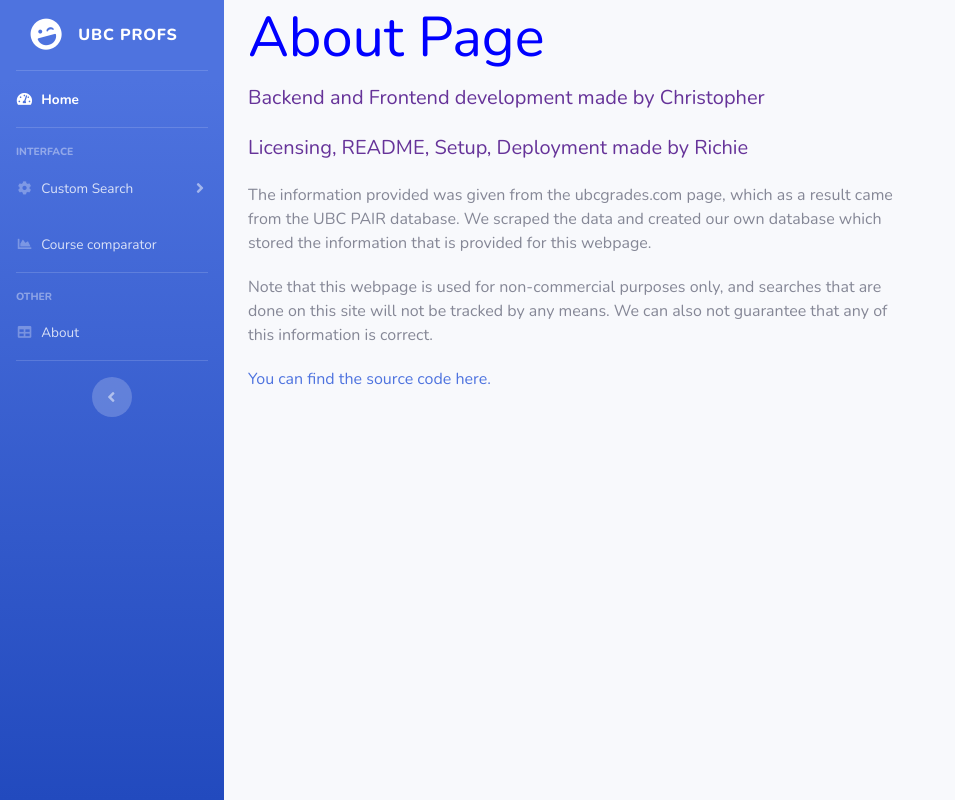
After one commit to christopherhui/ubc-profs-api, a Flask app: page /about in a window 1280 px wide. The commit adds this page. Shown: the whole page, without its empty margins (0-955 px from the left). Run offline with Flask 2, Linux system fonts and the light colour scheme; some libraries are stand-ins or nearby versions.

Commit message:
Added about page

```diff
--- a/api.py
+++ b/api.py
@@ -58,3 +58,7 @@ def date():
 @app.route('/course-comparator')
 def course_comparator():
     return flask.render_template('course-selector.html')
+
+@app.route('/about')
+def about():
+    return flask.render_template('about.html')
--- /dev/null
+++ b/templates/about.html
@@ -0,0 +1,122 @@
+{% extends 'index.html' %}
+
+{% block container %}
+
+    <body style="background-color: white;"></body>
+
+    <div id="wrapper">
+        <!-- Sidebar -->
+        <ul class="navbar-nav bg-gradient-primary sidebar sidebar-dark accordion" id="accordionSidebar">
+
+            <!-- Sidebar - Brand -->
+            <a class="sidebar-brand d-flex align-items-center justify-content-center" href="/">
+                <div class="sidebar-brand-icon rotate-n-15">
+                    <i class="fas fa-laugh-wink"></i>
+                </div>
+                <div class="sidebar-brand-text mx-3">UBC Profs</div>
+            </a>
+
+            <!-- Divider -->
+            <hr class="sidebar-divider my-0">
+
+            <!-- Nav Item - Dashboard -->
+            <li class="nav-item active">
+                <a class="nav-link" href="/">
+                    <i class="fas fa-fw fa-tachometer-alt"></i>
+                    <span>Home</span></a>
+            </li>
+
+            <!-- Divider -->
+            <hr class="sidebar-divider">
+
+            <!-- Heading -->
+            <div class="sidebar-heading">
+                Interface
+            </div>
+
+            <!-- Nav Item - Pages Collapse Menu -->
+            <li class="nav-item">
+                <a class="nav-link collapsed" href="#" data-toggle="collapse" data-target="#collapseTwo"
+                   aria-expanded="true" aria-controls="collapseTwo">
+                    <i class="fas fa-fw fa-cog"></i>
+                    <span>Custom Search</span>
+                </a>
+                <div id="collapseTwo" class="collapse" aria-labelledby="headingTwo" data-parent="#accordionSidebar">
+                    <div class="bg-white py-2 collapse-inner rounded">
+                        <h6 class="collapse-header">Search by:</h6>
+                        <a class="collapse-item" href="courses">Courses</a>
+                        <a class="collapse-item" href="date">Date</a>
+                    </div>
+                </div>
+            </li>
+
+            <!-- Nav Item - Utilities Collapse Menu -->
+            <li class="nav-item">
+                <a class="nav-link" href="course-comparator">
+                    <i class="fas fa-fw fa-chart-area"></i>
+                    <span>Course comparator</span></a>
+            </li>
+
+            <!-- Divider -->
+            <hr class="sidebar-divider">
+
+            <!-- Heading -->
+            <div class="sidebar-heading">
+                Other
+            </div>
+
+            <!-- Nav Item - Tables -->
+            <li class="nav-item">
+                <a class="nav-link" href="/about">
+                    <i class="fas fa-fw fa-table"></i>
+                    <span>About</span></a>
+            </li>
+
+            <!-- Divider -->
+            <hr class="sidebar-divider d-none d-md-block">
+
+            <!-- Sidebar Toggler (Sidebar) -->
+            <div class="text-center d-none d-md-inline">
+                <button class="rounded-circle border-0" id="sidebarToggle"></button>
+            </div>
+
+        </ul>
+        <!-- End of Sidebar -->
+
+        <div id="content-wrapper" class="d-flex flex-column">
+            <div id="content">
+                <div class="container-fluid">
+
+                    <div class="row md-form mt-1">
+                        <h1 class="display-4 col-lg-5">About Page</h1>
+                    </div>
+
+                    <div class="row md-form mt-1">
+                        <p class="lead col-auto">Backend and Frontend development made by Christopher</p>
+                    </div>
+
+                    <div class="row md-form mt-1">
+                        <p class="lead col-auto">Licensing, README, Setup, Deployment made by Richie</p>
+                    </div>
+
+                    <div class="row md-form mt-1">
+                        <p class="col-md-8">The information provided was given from the ubcgrades.com page, which as a result
+                        came from the UBC PAIR database. We scraped the data and created our own database which stored the information
+                        that is provided for this webpage.</p>
+                    </div>
+
+                    <div class="row md-form mt-1">
+                        <p class="col-md-8">Note that this webpage is used for non-commercial purposes only, and searches that
+                        are done on this site will not be tracked by any means. We can also not guarantee that any of this information
+                        is correct.</p>
+                    </div>
+
+                    <div class="row md-form mt-1">
+                        <a class="col-auto" href="https://github.com/christopherhui">You can find the source code here.</a>
+                    </div>
+                </div>
+            </div>
+        </div>
+    </div>
+
+{% endblock %}
```
Also changed, not shown: templates/course-selector.html (+1 -8 lines), templates/courses.html (+1 -8 lines), templates/date.html (+1 -8 lines), templates/home.html (+1 -8 lines).
